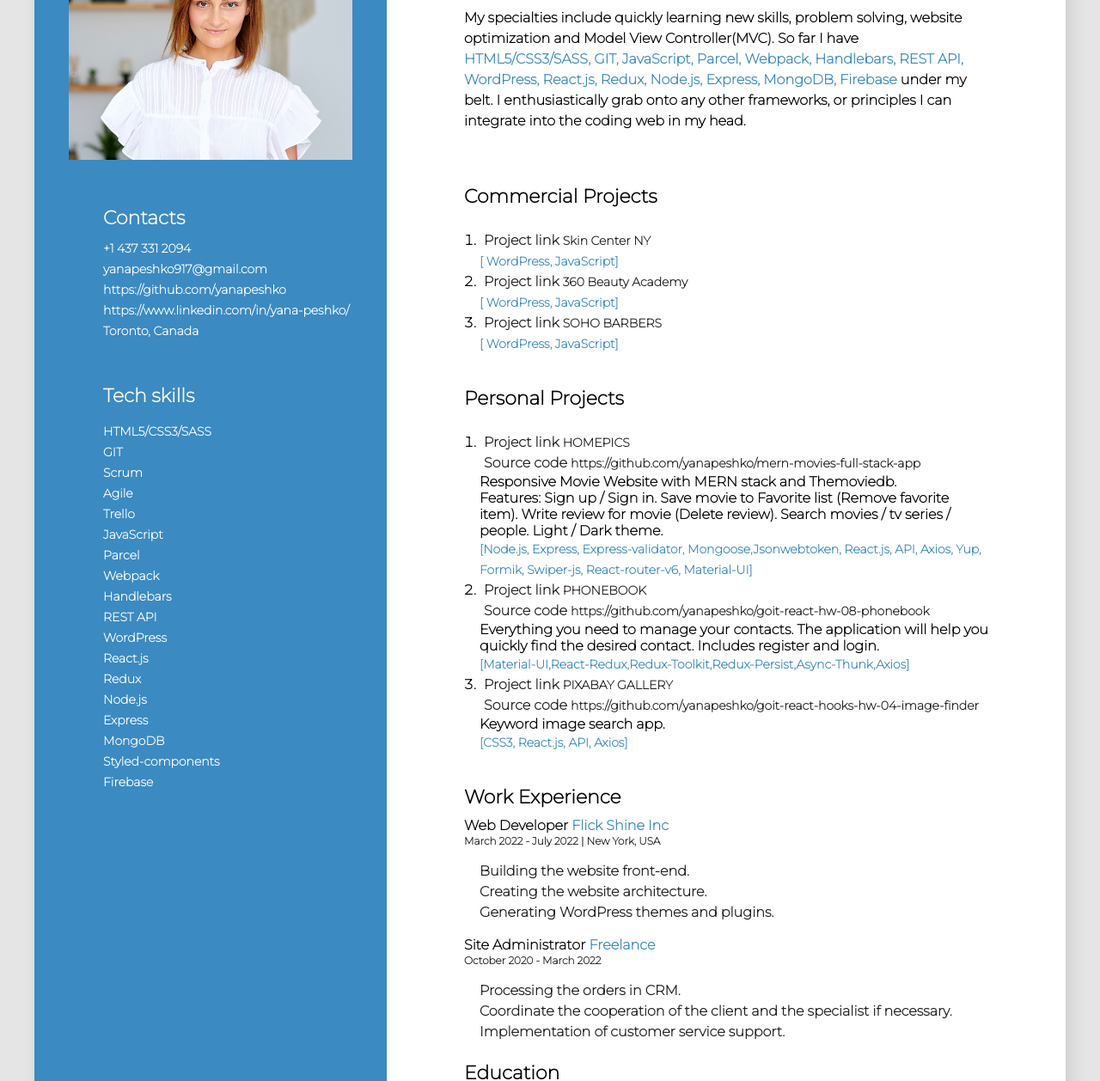
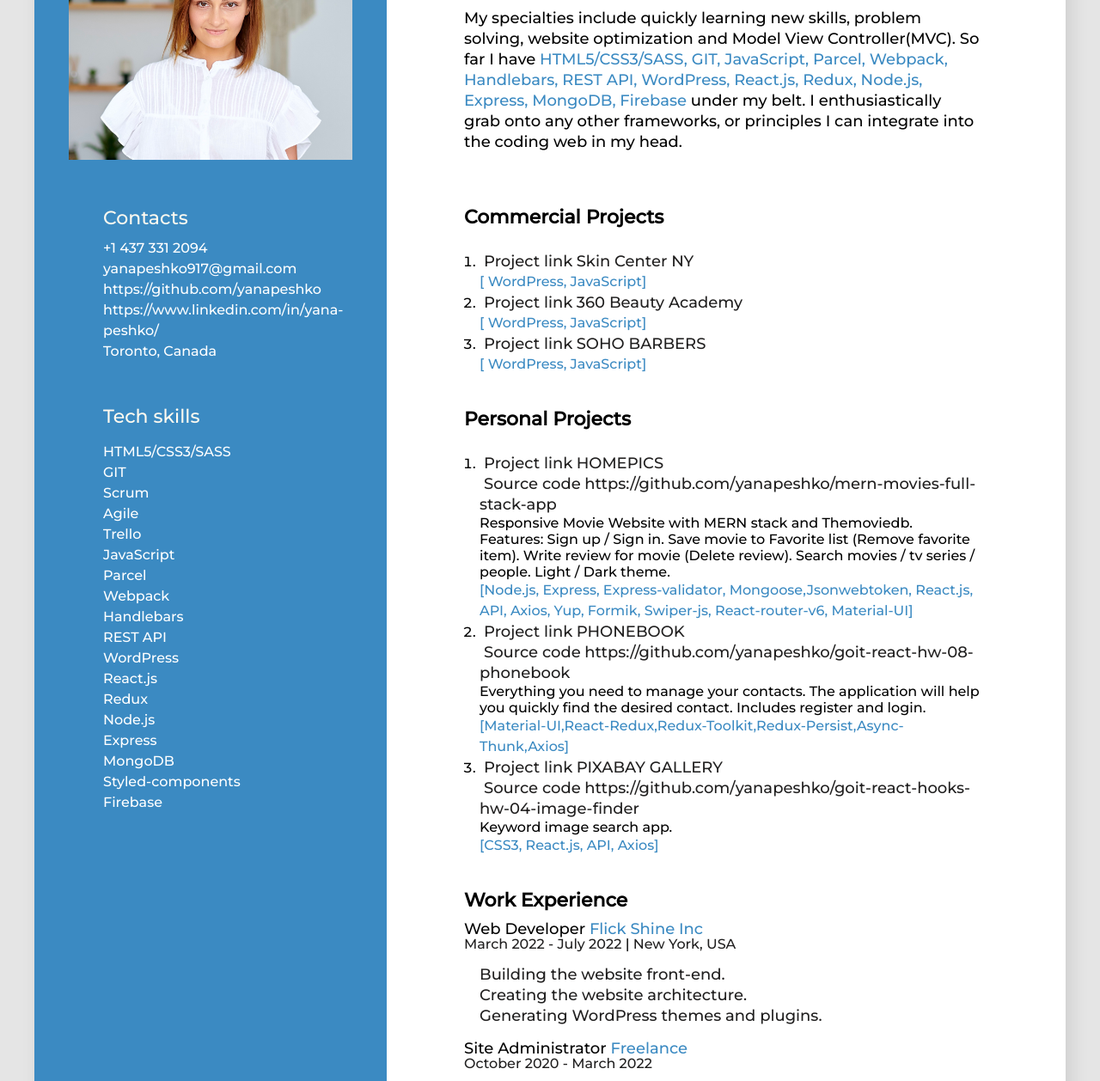
Before and after one commit to yanapeshko/my-resume, a React app: page / in a window 1280 px wide. Shown: the part 248-1506 px from the top of the page at 86% size. Built offline with nearby package versions, Linux system fonts and the light colour scheme.

Commit message:
changed fonts

```diff
--- a/public/index.html
+++ b/public/index.html
@@ -9,7 +9,7 @@
     />
     <link rel="preconnect" href="https://fonts.gstatic.com" />
     <link
-      href="https://fonts.googleapis.com/css2?family=Montserrat:wght@200&display=swap"
+      href="https://fonts.googleapis.com/css2?family=Montserrat:wght@500&display=swap"
       rel="stylesheet"
     />
 
@@ -237,13 +237,15 @@
           <h3 class="main-content-title">Education</h3>
 
           <h4 class="my-education-experience">IT School GoIT</h4>
-          <h4>Full Stack Developer</h4>
+          <h4 class="my-education-level">Full Stack Developer</h4>
           <p class="my-education-period">
             April 2021 - December 2022 | Kyiv, Ukraine
           </p>
 
           <h4 class="my-education-experience">European University</h4>
-          <h4>Bacherol's degree, Information Activity and Document Science</h4>
+          <h4 class="my-education-level">
+            Bacherol's degree, Information Activity and Document Science
+          </h4>
           <p class="my-education-period">
             September 2009 - February 2012 | Kyiv, Ukraine
           </p>
--- a/src/index.css
+++ b/src/index.css
@@ -29,15 +29,15 @@ body {
 }
 .about-me-profession {
   font-style: normal;
-  font-weight: bold;
-  font-size: 14px;
+  font-weight: normal;
+  font-size: 18px;
   line-height: 17px;
   color: #000000;
   margin: 0 0 20px 0;
 }
 .about-me-name {
   font-style: normal;
-  font-weight: bold;
+  font-weight: normal;
   font-size: 45px;
   line-height: 55px;
   color: #000000;
@@ -47,14 +47,14 @@ body {
   margin: 0;
   width: 600px;
   font-style: normal;
-  font-weight: bold;
-  font-size: 16px;
+  font-weight: normal;
+  font-size: 18px;
   line-height: 24px;
   color: #000000;
 }
 .about-me-description-skills {
   color: #3b8ac2;
-  font-weight: bold;
+  font-weight: normal;
 }
 
 /* my projects section */
@@ -69,32 +69,32 @@ body {
 }
 .my-projects-item {
   color: #000000;
-  font-weight: bold;
+  font-weight: normal;
 }
 .my-projects-link {
   font-style: normal;
-  font-weight: bold;
-  font-size: 14px;
+  font-weight: normal;
+  font-size: 18px;
   line-height: 24px;
   color: #201f1f;
   text-decoration: none;
 }
 .my-projects-link:hover {
-  font-weight: bold;
+  font-weight: normal;
   color: #3b8ac2;
 }
 .my-projects-text {
   font-style: normal;
-  font-weight: bold;
-  font-size: 16px;
+  font-weight: normal;
+  font-size: 18px;
   line-height: 24px;
   color: #201f1f;
   margin-left: 5px;
 }
 .my-projects-bracket {
   font-style: normal;
-  font-weight: bold;
-  font-size: 14px;
+  font-weight: normal;
+  font-size: 16px;
   line-height: 24px;
   color: #3b8ac2;
 }
@@ -102,19 +102,20 @@ body {
 .my-education-experience,
 .my-work-experience-company {
   color: #3b8ac2;
+  margin-bottom: 0;
 }
 .my-work-experience-position {
   font-style: normal;
-  font-weight: bold;
-  font-size: 16px;
+  font-weight: normal;
+  font-size: 18px;
   line-height: 20px;
   color: #000000;
   margin: 0;
 }
 .my-work-period {
   font-style: normal;
-  font-weight: bold;
-  font-size: 12px;
+  font-weight: normal;
+  font-size: 16px;
   line-height: 15px;
   color: #201f1f;
   margin: 0 0 10px 0;
@@ -128,8 +129,8 @@ body {
 .my-work-experience-duty {
   list-style-type: none;
   font-style: normal;
-  font-weight: bold;
-  font-size: 16px;
+  font-weight: normal;
+  font-size: 18px;
   line-height: 24px;
   color: #201f1f;
 }
@@ -137,11 +138,14 @@ body {
   margin: 0 15px 0 0;
 }
 .my-education-period {
-  font-weight: bold;
-  font-size: 12px;
+  font-weight: normal;
+  font-size: 16px;
   line-height: 15px;
+  margin-top: 0;
 }
-
+.my-education-level {
+  margin: 0;
+}
 /* sidebar section */
 
 .sidebar-section {
@@ -158,7 +162,7 @@ body {
 .sidebar-title {
   font-size: 22px;
   font-style: normal;
-  font-weight: 700;
+  font-weight: normal;
   line-height: 27px;
   letter-spacing: 0em;
   text-align: left;
@@ -170,21 +174,21 @@ body {
 
 .contacts-section-link {
   color: #fff;
-  font-size: 14px;
+  font-size: 16px;
   font-style: normal;
-  font-weight: bold;
+  font-weight: normal;
   line-height: 24px;
   text-decoration: none;
 }
 .contacts-section-link:hover {
-  font-weight: bold;
+  font-weight: normal;
   color: yellow;
 }
 .contacts-section-text {
   color: #fff;
-  font-size: 14px;
+  font-size: 16px;
   font-style: normal;
-  font-weight: bold;
+  font-weight: normal;
   line-height: 24px;
 }
 /* tech skills section */
@@ -196,8 +200,8 @@ body {
 }
 .tech-skills-item-text {
   font-style: normal;
-  font-weight: bold;
-  font-size: 14px;
+  font-weight: normal;
+  font-size: 16px;
   line-height: 24px;
   color: #fff;
 }
@@ -212,8 +216,8 @@ body {
 }
 .soft-skills-item-text {
   font-style: normal;
-  font-weight: bold;
-  font-size: 14px;
+  font-weight: normal;
+  font-size: 16px;
   line-height: 24px;
   color: #fff;
 }
```
